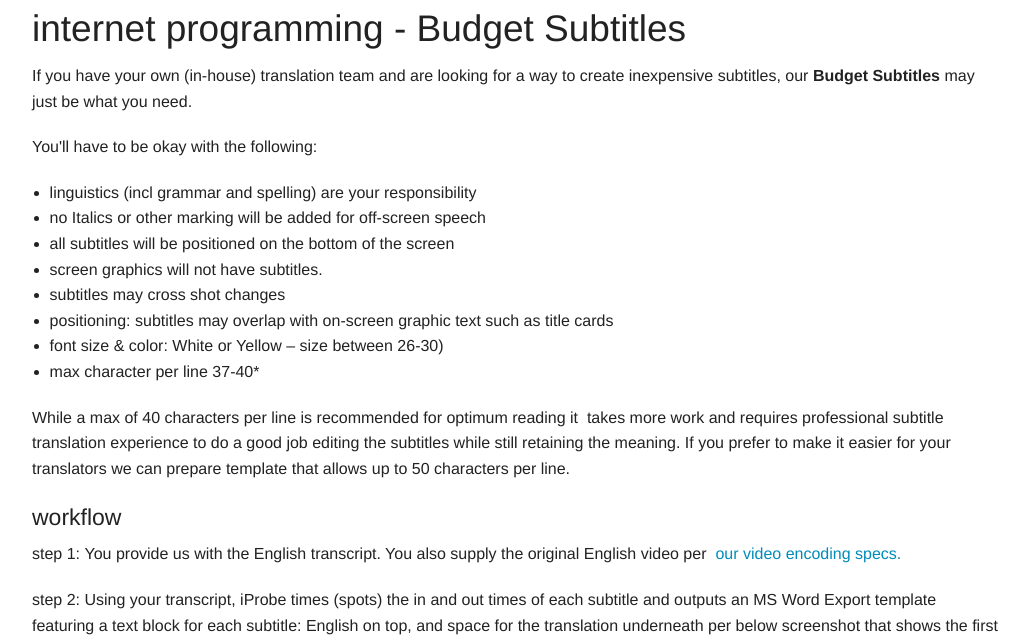
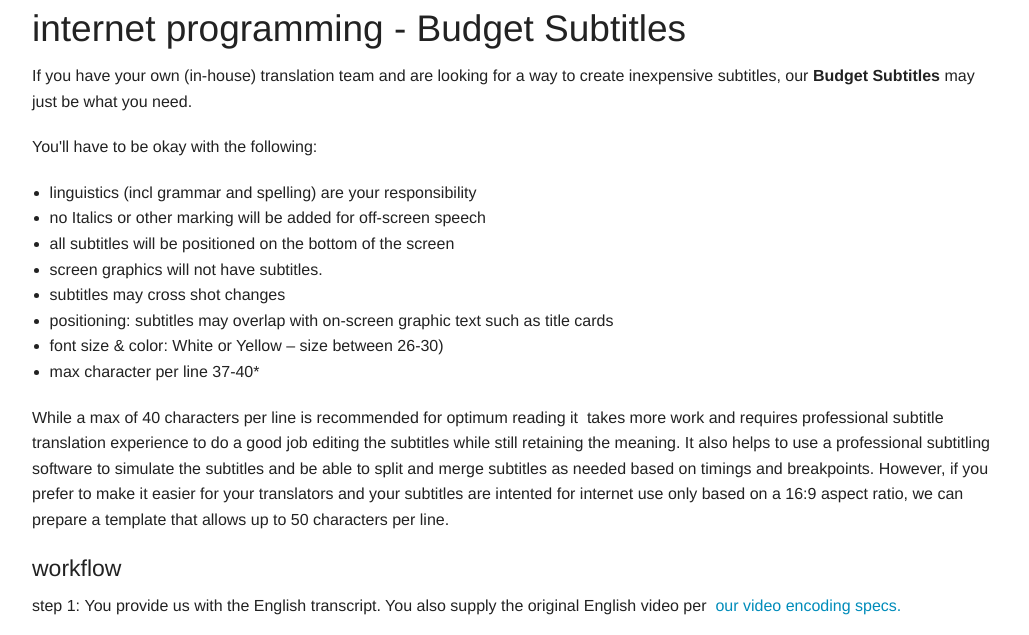
Before and after one commit to setbon/attendedstorage, a plain HTML site: page select-your-subtitle-package.html in a window 1280 px wide. Shown: the top 635 px of the page, without its empty margins (123-1152 px from the left). Drawn offline with Linux system fonts and the light colour scheme.

Commit message:
updated subs

```diff
--- a/select-your-subtitle-package.html
+++ b/select-your-subtitle-package.html
@@ -33,7 +33,7 @@
   <li>max character per line 37-40*</li>
 </ul>
 <p>
-  While a max of 40 characters per line is recommended for optimum reading it &nbsp;takes more work and requires professional subtitle translation&nbsp;experience to do a good job editing the subtitles while still retaining the meaning. If you prefer to make it easier for&nbsp;your translators we can prepare template that allows up to 50 characters per line.
+  While a max of 40 characters per line is recommended for optimum reading it &nbsp;takes more work and requires professional subtitle translation experience to do a good job editing the subtitles while still retaining the meaning. It also helps to use a professional subtitling software to simulate the subtitles and be able to split and merge subtitles as needed based on timings and breakpoints. However, if you prefer to make it easier for your translators and your subtitles are intented for internet use only based on a 16:9 aspect ratio, we can prepare a template that allows up to 50 characters per line.
 </p>
 <h4>
 workflow</h4>
```
